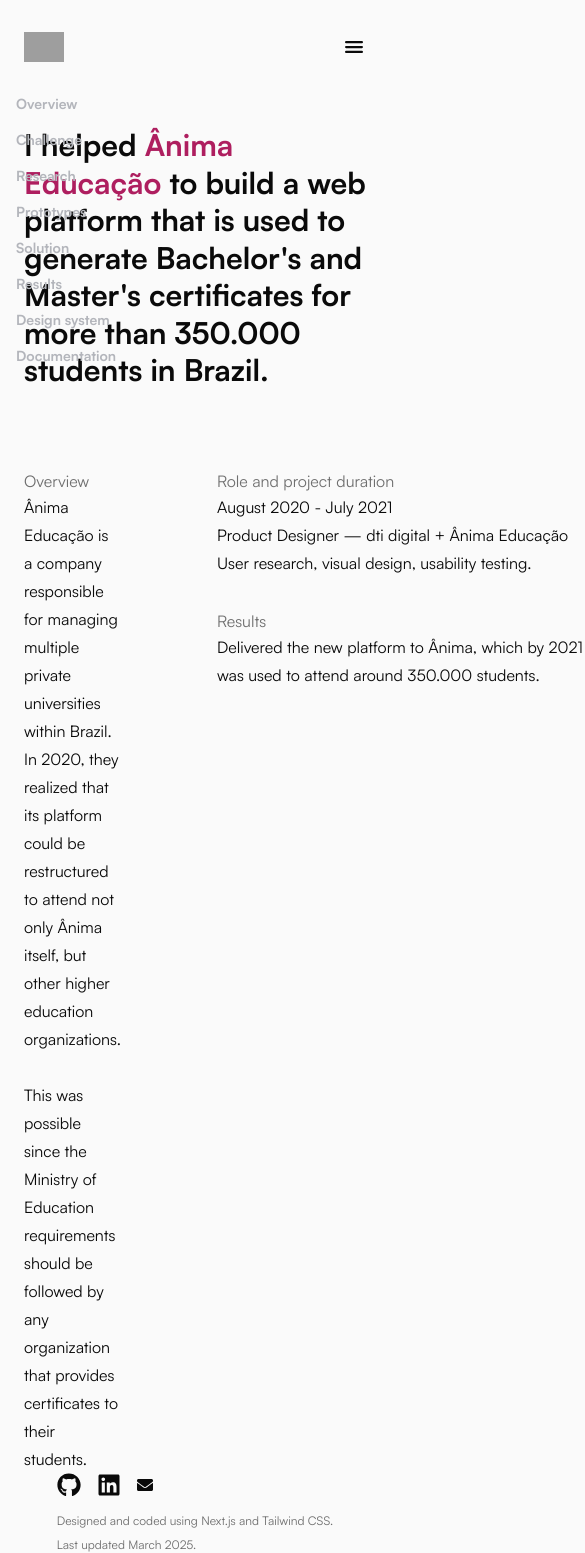
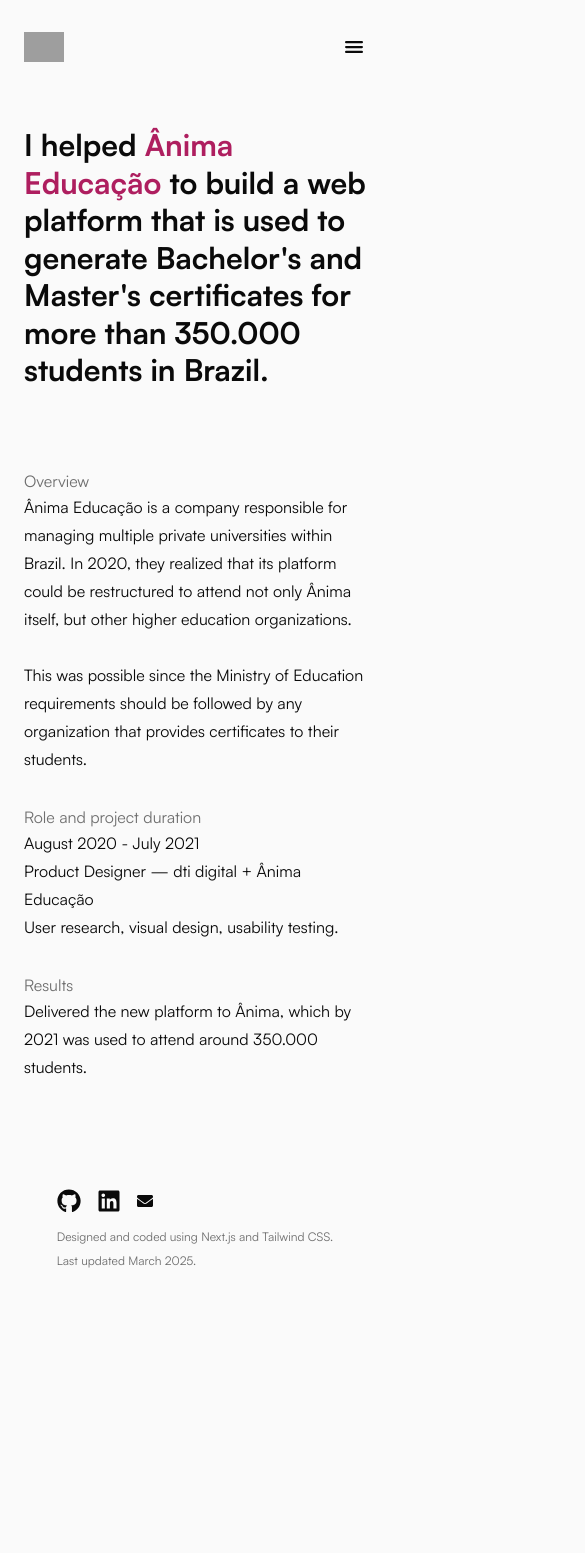
Before and after one commit to luccaromaniello/portfolio, a Next.js app: page /design/anima-educacao in a window 390 px wide. Shown: the whole page, 585 px wide, since content can reach past the window. After the commit the page ends 1269 px from the top, so only its background shows below. Built offline with nearby package versions, Linux system fonts and the light colour scheme; grey boxes are pictures that could not be loaded.

Commit message:
Add responsiveness to case overview component

```diff
--- a/src/components/cases/CaseOverview/index.tsx
+++ b/src/components/cases/CaseOverview/index.tsx
@@ -11,7 +11,7 @@ interface CaseOverviewProps {
 
 const CaseOverview = ({ overview, date, role, keywords, results }: CaseOverviewProps) => {
   return (
-    <div className="flex flex-row gap-24">
+    <div className="flex flex-col sm:flex-row gap-8 sm:gap-24">
       <div className="flex flex-col">
         <Label text="Overview"/>
         <Text text={overview}/>
--- a/src/components/cases/SideMenuAnima/index.tsx
+++ b/src/components/cases/SideMenuAnima/index.tsx
@@ -2,7 +2,7 @@ const SideMenuAnima = () => {
   const linkStyle = "text-sm font-bold text-content-tertiary hover:text-content-primary";
 
   return (
-    <div className="flex flex-col gap-4 fixed px-4">
+    <div className="hidden sm:flex flex-col gap-4 fixed px-4">
       <a href="" className={linkStyle}>Overview</a>
       <a href="" className={linkStyle}>Challenge</a>
       <a href="" className={linkStyle}>Research</a>
```
